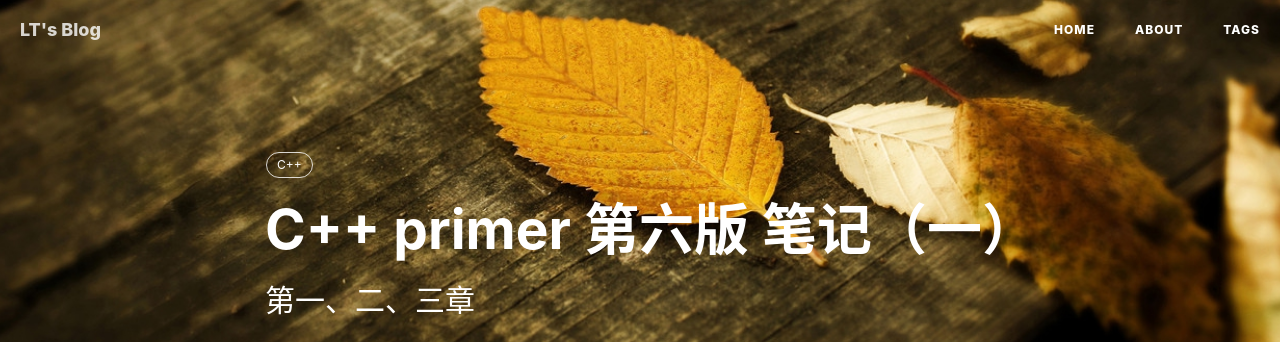
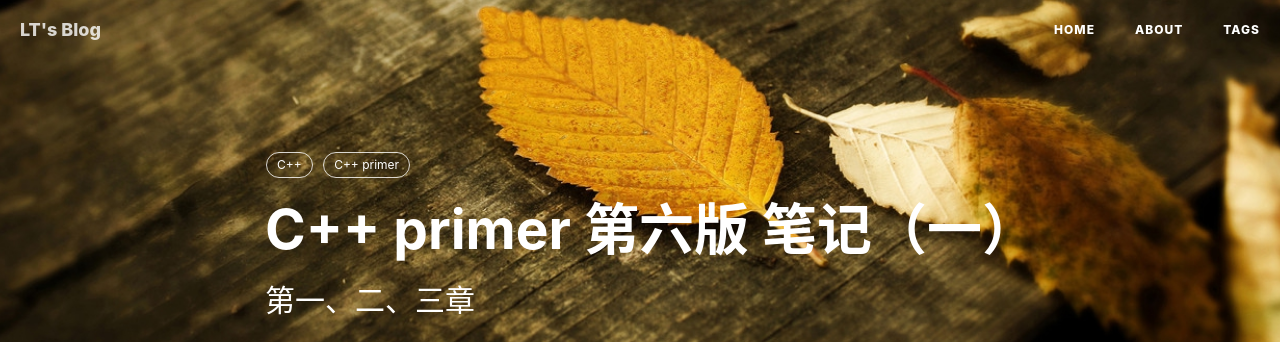
Before and after one commit to LeeeLiu/leeeliu.github.io, a Jekyll site: the page built from _posts/2020-08-15-Primer_notes(1).md, in a window 1280 px wide and 900 px high. Shown: the top 342 px of the window. Built offline with Jekyll 4.4.1, drawn with Linux system fonts in a browser that asks for light colours; nearby versions of some CDN libraries; comment, search, counter and statistics services are not loaded.

Commit message:
Update 2020-08-15-Primer_notes(1).md

```diff
--- a/_posts/2020-08-15-Primer_notes(1).md
+++ b/_posts/2020-08-15-Primer_notes(1).md
@@ -8,7 +8,7 @@ header-img:
 catalog: true
 tags:
     - C++
-    -
+    - C++ primer
 ---
 
 
```
